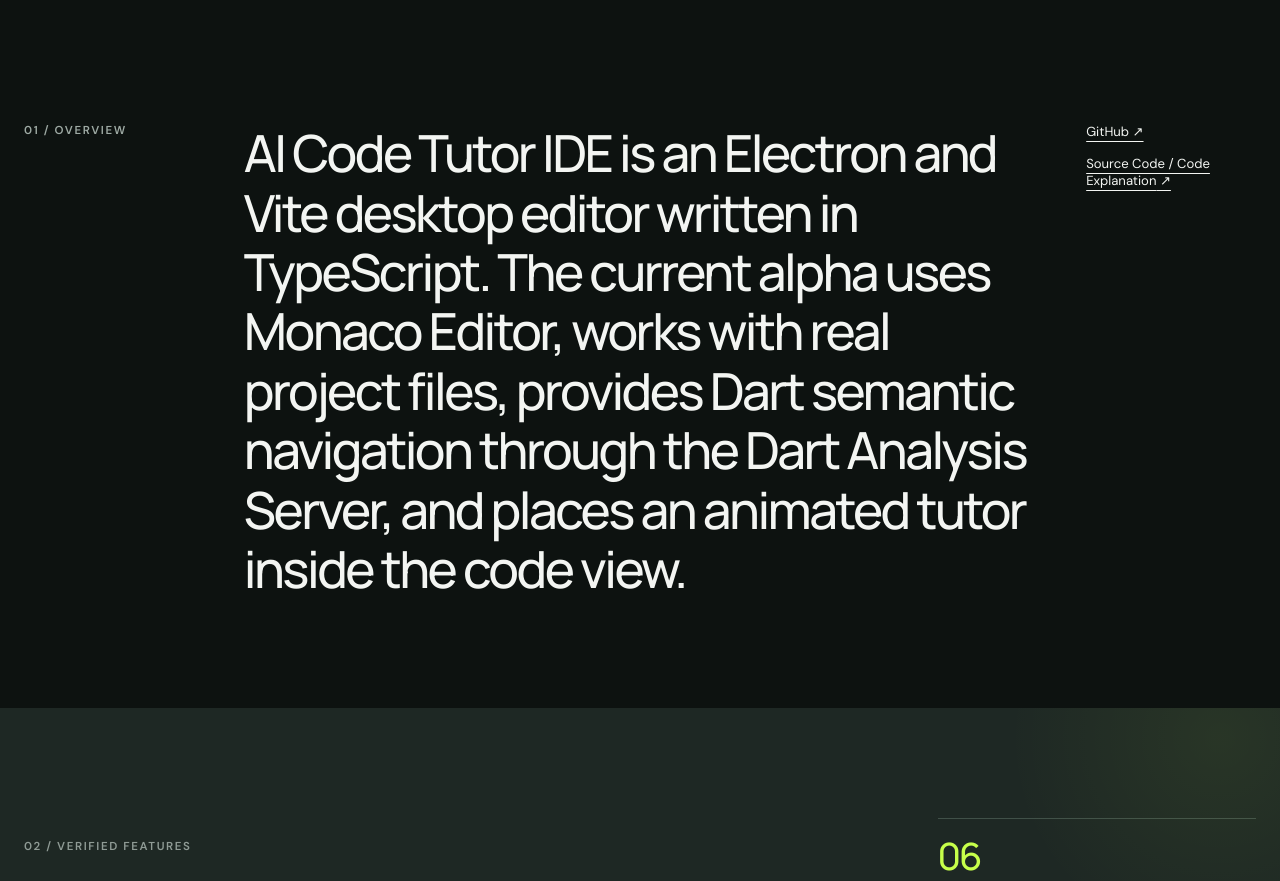
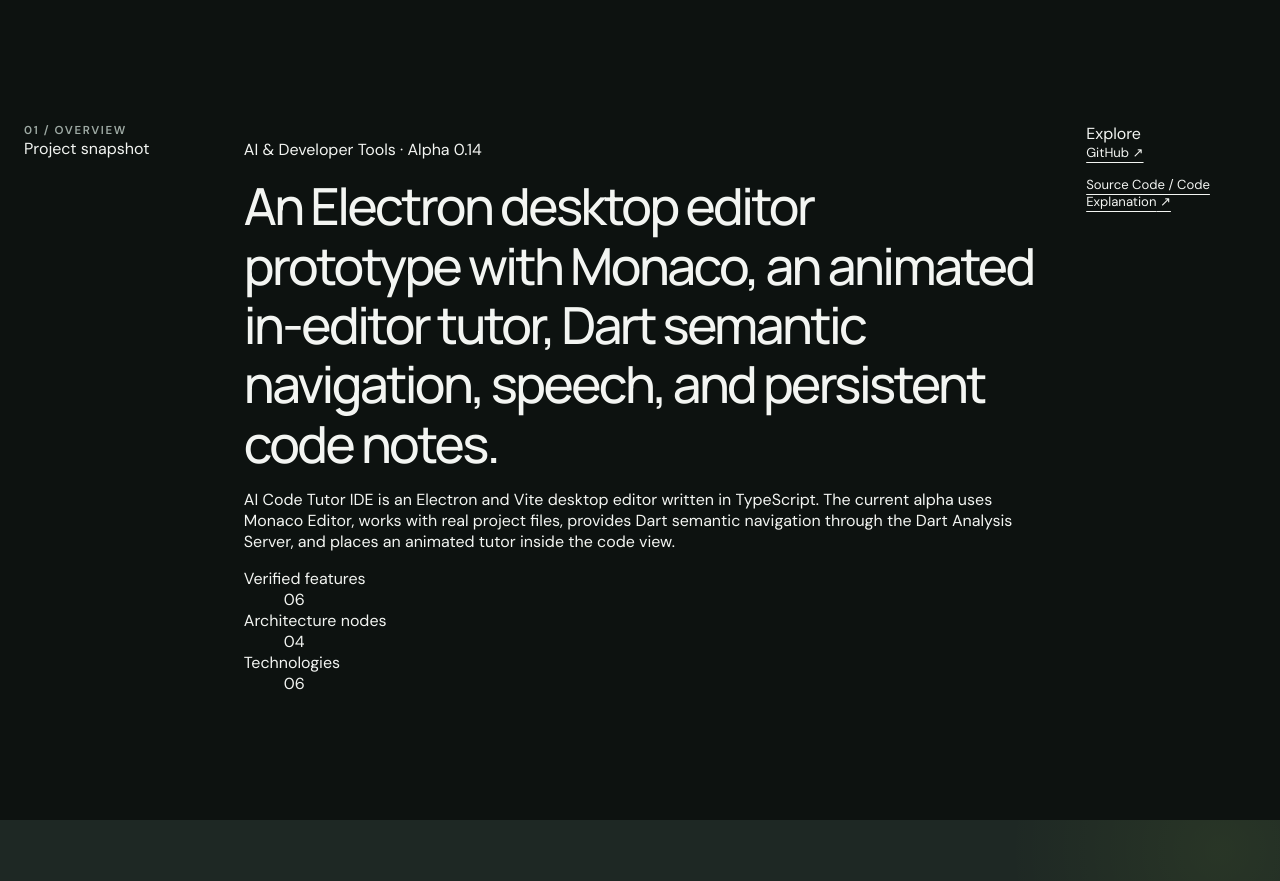
Before and after one commit to chengyang1017/portfolio, a React (Vite) app: page /projects/ai-code-tutor in a window 1280 px wide. Shown: the part 1260-2141 px from the top of the page. Built offline with nearby package versions, Linux system fonts and the light colour scheme.

Commit message:
Redesign project overview hierarchy

```diff
--- a/src/pages/ProjectDetailPage.tsx
+++ b/src/pages/ProjectDetailPage.tsx
@@ -53,13 +53,42 @@
         </dl>
       </section>
 
-      <section className="case-section shell overview">
-        <p className="eyebrow">01 / Overview</p>
-        <h2>{project.overview}</h2>
-        <div className="case-links">
-          {project.github && <a href={project.github}>GitHub ↗</a>}
-          <Link to={`/projects/${project.slug}/source`}>{t('source.entry')} ↗</Link>
+      <section className="case-section shell overview overview-redesign">
+        <div className="overview-rail">
+          <p className="eyebrow">01 / Overview</p>
+          <span>Project snapshot</span>
         </div>
+
+        <div className="overview-main">
+          <p className="overview-kicker">
+            {project.category} · {project.status}
+          </p>
+          <h2>{project.summary}</h2>
+          <p className="overview-description">{project.overview}</p>
+
+          <dl className="overview-metrics" aria-label="Project overview metrics">
+            <div>
+              <dt>Verified features</dt>
+              <dd>{String(project.features.length).padStart(2, '0')}</dd>
+            </div>
+            <div>
+              <dt>Architecture nodes</dt>
+              <dd>{String(project.architecture.length).padStart(2, '0')}</dd>
+            </div>
+            <div>
+              <dt>Technologies</dt>
+              <dd>{String(project.technologies.length).padStart(2, '0')}</dd>
+            </div>
+          </dl>
+        </div>
+
+        <aside className="overview-sidebar">
+          <span className="overview-sidebar-label">Explore</span>
+          <div className="case-links">
+            {project.github && <a href={project.github}>GitHub ↗</a>}
+            <Link to={`/projects/${project.slug}/source`}>{t('source.entry')} ↗</Link>
+          </div>
+        </aside>
       </section>
 
       {project.features.length > 0 && (
```
